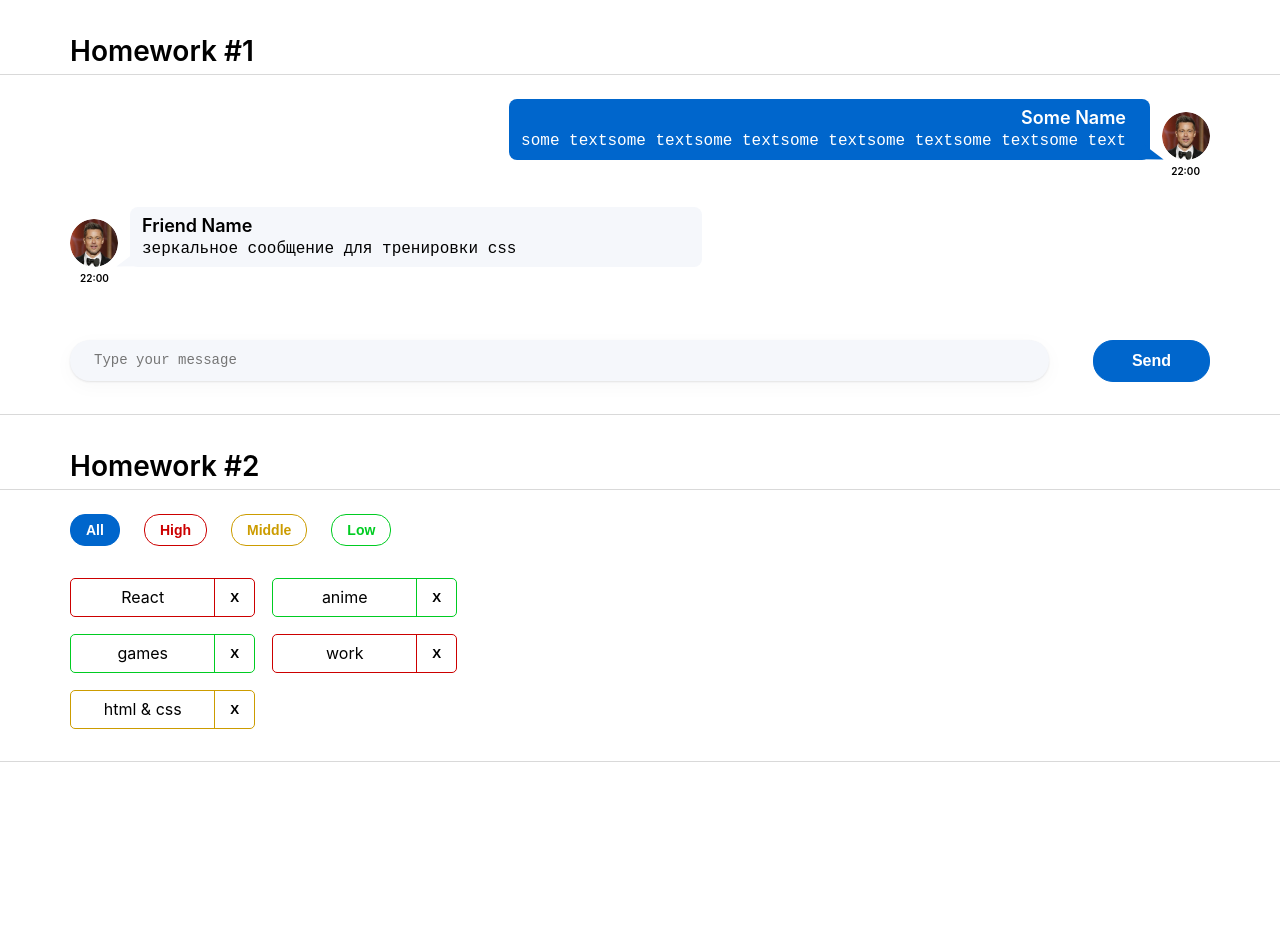
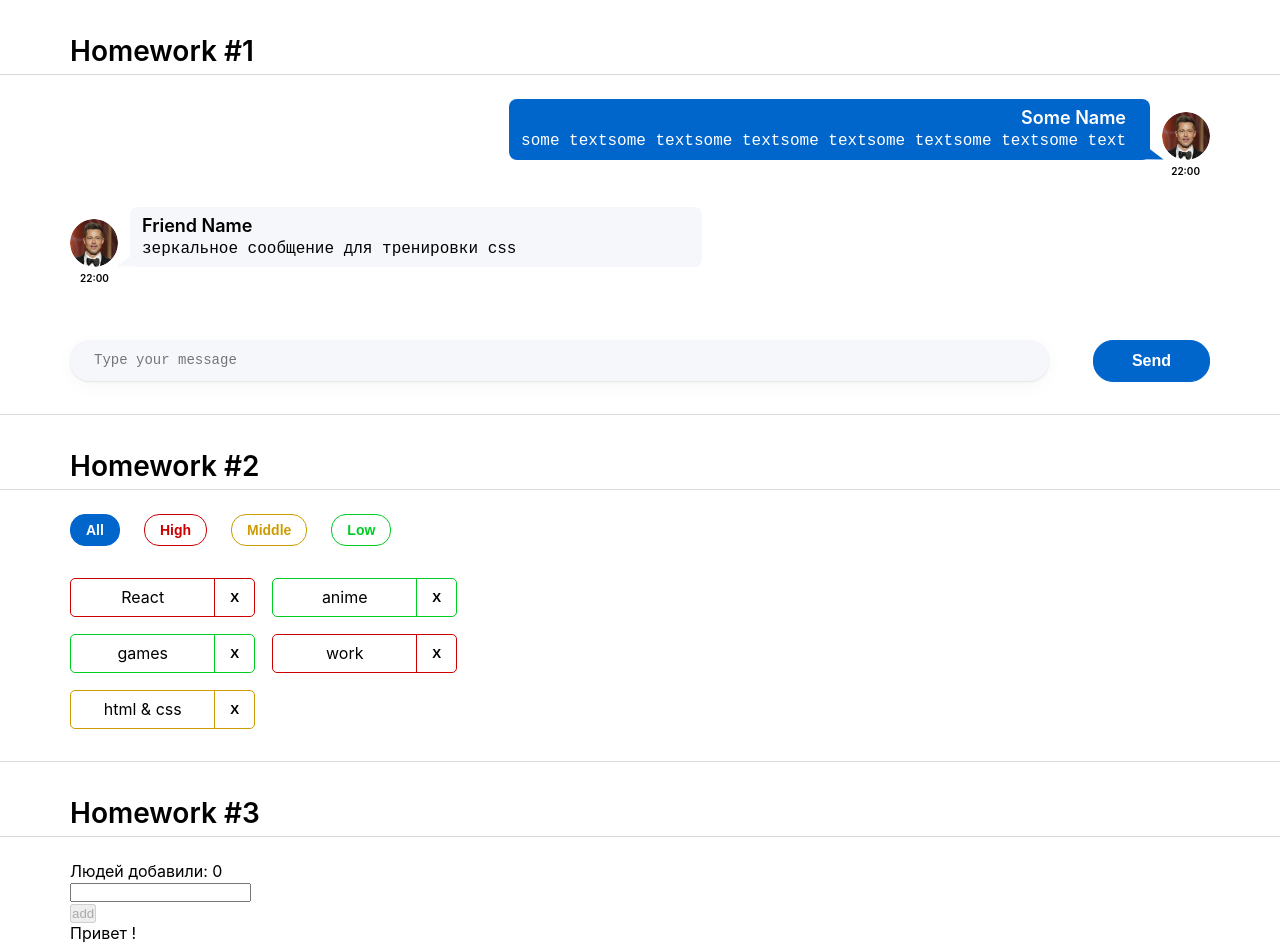
Before and after one commit to Vitalik9135eb2/tasks-Ignat, a React (Create React App) app: page / in a window 1280 px wide. Shown: the top 952 px of the page. Before the commit the page ends 800 px from the top, so only its background shows below. Built offline with nearby package versions, Linux system fonts and the light colour scheme.

Commit message:
homework 3 done 70%

```diff
--- a/src/s1-main/App.tsx
+++ b/src/s1-main/App.tsx
@@ -2,6 +2,7 @@ import React from 'react'
 import s from './App.module.css'
 import HW1 from '../s2-homeworks/hw01/HW1'
 import HW2 from "../s2-homeworks/hw02/HW2";
+import HW3 from "../s2-homeworks/hw03/HW3";
 
 function App() {
     return (
@@ -9,7 +10,7 @@ function App() {
             <HW1/>
             {/*раскомментировать по ходу выполнения*/}
             <HW2/>
-            {/*<HW3/>*/}
+            <HW3/>
             {/*<HW4/>*/}
 
             {/*при выполнении дз 5 и более - закомментировать здесь дз 1-4, так как они есть внутри дз 5*/}
--- a/src/s2-homeworks/hw03/Greeting.tsx
+++ b/src/s2-homeworks/hw03/Greeting.tsx
@@ -3,7 +3,7 @@ import s from './Greeting.module.css'
 
 type GreetingPropsType = {
     name: any // need to fix any
-    setNameCallback: any // need to fix any
+    setNameCallback: (e: string) => void // need to fix any
     addUser: any // need to fix any
     onBlur: any // need to fix any
     onEnter: any // need to fix any
@@ -27,6 +27,16 @@ const Greeting: React.FC<GreetingPropsType> = (
 ) => {
     const inputClass = s.errorInput // need to fix with (?:)
 
+    const changeInputHandler = (event: ChangeEvent<HTMLInputElement>) => {
+        setNameCallback(event.currentTarget.value)
+    }
+
+    const onKeyDownHandler = (event: KeyboardEvent<HTMLInputElement>) => {
+        if (event.key === "Enter") {
+
+        }
+    }
+
     return (
         <div id={'hw3-form'} className={s.greetingForm}>
             <div className={s.text}>
@@ -41,9 +51,11 @@ const Greeting: React.FC<GreetingPropsType> = (
                     <input
                         id={'hw3-input'}
                         value={name}
-                        onChange={setNameCallback}
+                        // onChange={setNameCallback}
+                        onChange={changeInputHandler}
                         className={inputClass}
-                        onKeyDown={onEnter}
+                        // onKeyDown={onEnter}
+                        onKeyDown={onKeyDownHandler}
                         onBlur={onBlur}
                     />
                     <div id={'hw3-error'} className={s.error}>
--- a/src/s2-homeworks/hw03/GreetingContainer.tsx
+++ b/src/s2-homeworks/hw03/GreetingContainer.tsx
@@ -1,20 +1,38 @@
-import React, { ChangeEvent, KeyboardEvent, useState } from 'react'
+import React, {ChangeEvent, KeyboardEvent, useState} from 'react'
 import Greeting from './Greeting'
-import { UserType } from './HW3'
+import {UserType} from './HW3'
+import user from "../hw08/User";
 
 type GreetingContainerPropsType = {
-    users: any // need to fix any
-    addUserCallback: any // need to fix any
+    users: Array<UserType> // need to fix any
+    addUserCallback: (name: string) => void // need to fix any
 }
 
-export const pureAddUser = (name: any, setError: any, setName: any, addUserCallback: any) => {
+
+export const pureAddUser = (name: string,
+                            setError:(error:string)=>void,
+                            setName: (name: string) => void,
+                            addUserCallback:(name:string) =>void) => {
+    if (name.length < 2) {
+        setError("Ошибка! Введите имя!")
+    } else {
+        addUserCallback(name)
+        setName("")
+    }
     // если имя пустое - показать ошибку, иначе - добавить юзера и очистить инпут
 }
 
-export const pureOnBlur = (name: any, setError: any) => { // если имя пустое - показать ошибку
+export const pureOnBlur = (name: string, setError:(error:string)=>void) => {
+    // если имя пустое - показать ошибку
+    if(name.length < 2) {
+        setError("Error! enter valid name !")
+    }
+
 }
 
-export const pureOnEnter = (e: any, addUser: any) => { // если нажата кнопка Enter - добавить
+export const pureOnEnter = (e: any, addUser: any) => {
+    // если нажата кнопка Enter - добавить
+
 }
 
 // более простой и понятный для новичков
@@ -26,12 +44,11 @@ const GreetingContainer: React.FC<GreetingContainerPropsType> = ({
     addUserCallback,
 }) => {
     // деструктуризация пропсов
-    const [name, setName] = useState<any>('') // need to fix any
-    const [error, setError] = useState<any>('') // need to fix any
+    const [name, setName] = useState<string>('') // need to fix any
+    const [error, setError] = useState<string>('') // need to fix any
 
-    const setNameCallback = (e: any) => { // need to fix any
-        setName('some name') // need to fix
-
+    const setNameCallback = (e: string) => { // need to fix any
+        setName(e) // need to fix
         error && setError('')
     }
     const addUser = () => {
@@ -46,8 +63,12 @@ const GreetingContainer: React.FC<GreetingContainerPropsType> = ({
         pureOnEnter(e, addUser)
     }
 
-    const totalUsers = 0 // need to fix
-    const lastUserName = 'some name' // need to fix
+    const totalUsers = users.length - 1// need to fix
+
+    const lastUser = users.slice(-1)
+    const lastUserName  = lastUser.map(el => el.name)
+    // const lastUserName = lastUserN
+    // need to fix
 
     return (
         <Greeting
--- a/src/s2-homeworks/hw03/HW3.tsx
+++ b/src/s2-homeworks/hw03/HW3.tsx
@@ -4,12 +4,12 @@ import s2 from '../../s1-main/App.module.css'
 import GreetingContainer from './GreetingContainer'
 
 /*
-* 1 - описать тип UserType
-* 2 - указать нужный тип в useState с users
-* 3 - дописать типы и логику функции pureAddUserCallback и проверить её тестами
-* 4 - в файле GreetingContainer.tsx дописать типизацию пропсов
-* 5 - в файле GreetingContainer.tsx указать нужные типы в useState с name и error
-* 6 - в файле GreetingContainer.tsx дописать тип и логику функции setNameCallback
+* 1 - описать тип UserType *
+* 2 - указать нужный тип в useState с users *
+* 3 - дописать типы и логику функции pureAddUserCallback и проверить её тестами*
+* 4 - в файле GreetingContainer.tsx дописать типизацию пропсов *
+* 5 - в файле GreetingContainer.tsx указать нужные типы в useState с name и error *
+* 6 - в файле GreetingContainer.tsx дописать тип и логику функции setNameCallback *
 * 7 - в файле GreetingContainer.tsx дописать логику функций pureAddUser, pureOnBlur, pureOnEnter и проверить их тестами
 * 8 - в файле GreetingContainer.tsx вычислить количество добавленных и имя последнего (totalUsers, lastUserName)
 * 9 - в файле Greeting.tsx дописать типизацию пропсов
@@ -19,23 +19,23 @@ import GreetingContainer from './GreetingContainer'
 
 // types
 export type UserType = {
-    _id: any // need to fix any
-    name: any // need to fix any
+    _id: string // need to fix any
+    name: string // need to fix any
 }
 
-export const pureAddUserCallback = (name: any, setUsers: any, users: any) => { // need to fix any
-    const user = { // need to fix
-    }
-    setUsers([...users, user])
+export const pureAddUserCallback = (name: string, setUsers: any, users:Array<string>) => { // need to fix any
+    const user = { _id: v1(), name: name} // need to fix
+
+    setUsers([...users,user])
+
 }
 
 const HW3 = () => {
-    const [users, setUsers] = useState<any>([]) // need to fix any
+    const [users, setUsers] = useState<any>([{_id:"", name: ""}]) // need to fix any
 
-    const addUserCallback = (name: any) => { // need to fix any
+    const addUserCallback = (name: string) => { // need to fix any
         pureAddUserCallback(name, setUsers, users)
     }
-
     return (
         <div id={'hw3'}>
             <div className={s2.hwTitle}>Homework #3</div>
```
